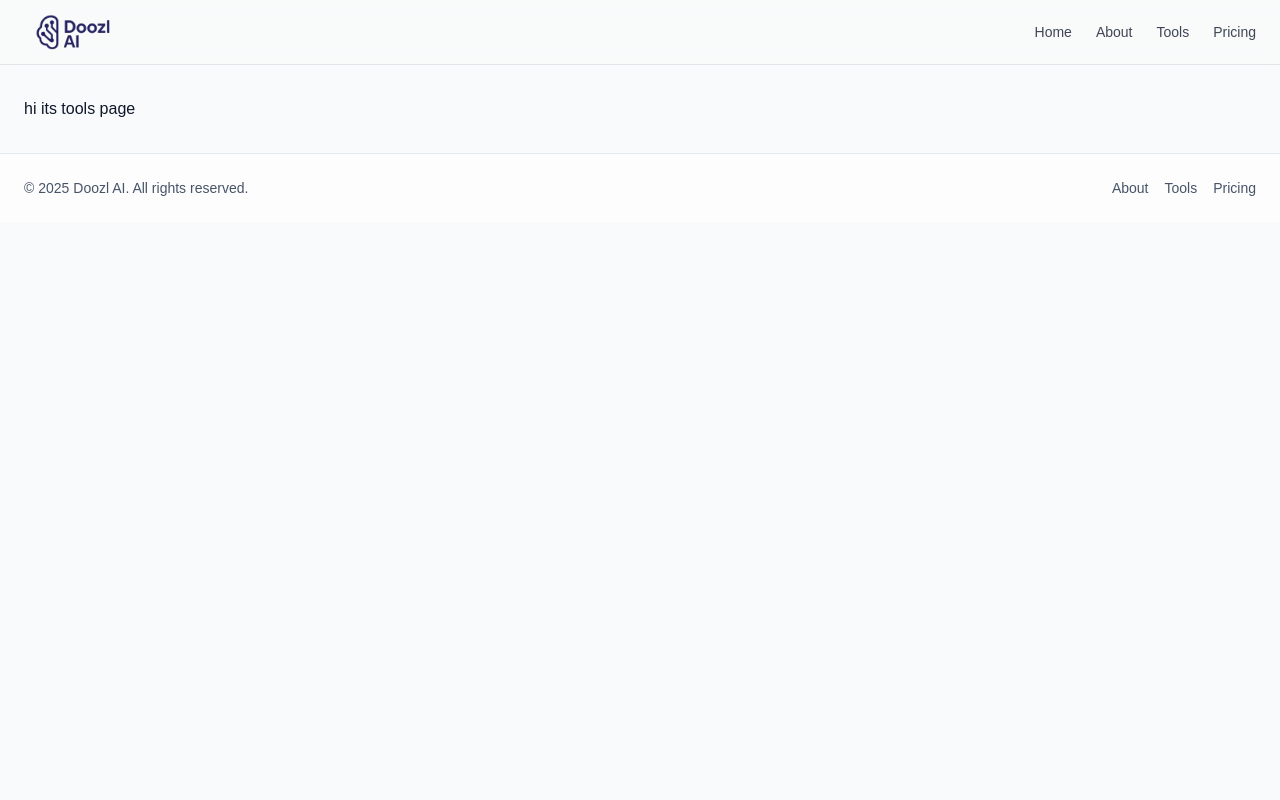
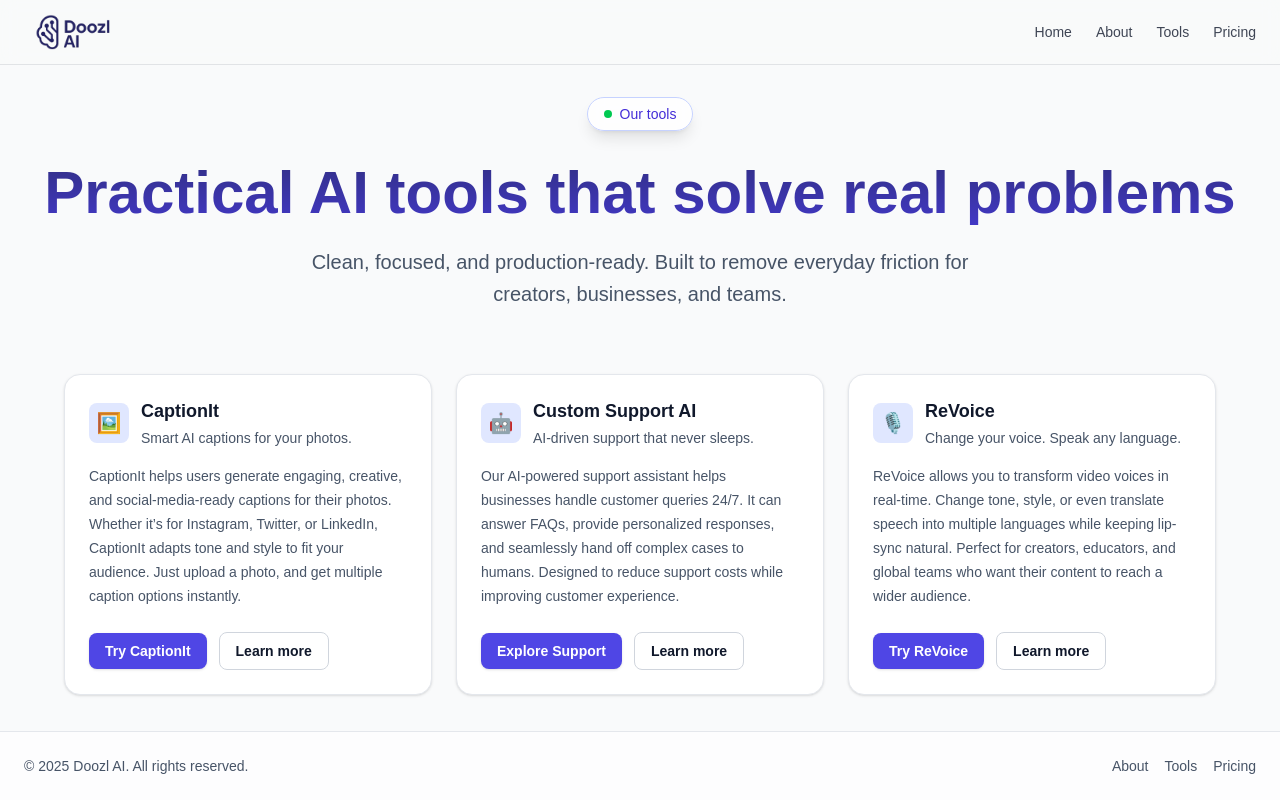
Before and after one commit to ashishratre404/website, a Next.js app: page /tools in a window 1280 px wide. Built offline with nearby package versions, Linux system fonts and the light colour scheme.

Commit message:
Tools page

```diff
--- a/src/app/layout.tsx
+++ b/src/app/layout.tsx
@@ -25,12 +25,12 @@ export default function RootLayout({
   children: React.ReactNode;
 }>) {
   return (
-    <html lang="en">
+    <html lang="en" className="h-full">
       <body
-        className={`${geistSans.variable} ${geistMono.variable} antialiased`}
+        className={`${geistSans.variable} ${geistMono.variable} antialiased min-h-[100svh] flex flex-col`}
       >
         <Navbar />
-        <main className="mx-auto max-w-7xl px-6 py-8">{children}</main>
+        <main className="mx-auto max-w-7xl px-6 py-8 flex-1">{children}</main>
         <Footer />
       </body>
     </html>
--- a/src/app/tools/page.tsx
+++ b/src/app/tools/page.tsx
@@ -1,3 +1,83 @@
+import type { Metadata } from "next";
+import SectionHeader from "@/components/common/SectionHeader";
+import { TOOLS } from "@/data/tools";
+import Link from "next/link";
+
+export const metadata: Metadata = {
+  title: "Tools • Doozl AI",
+  description:
+    "Explore Doozl AI tools — practical AI for creators and teams. CaptionIt, Custom Support, ReVoice and more.",
+};
+
 export default function ToolsPage() {
-  return <div>hi its tools page</div>;
+  return (
+    <div className="flex flex-col gap-16">
+      <SectionHeader
+        eyebrow="Our tools"
+        title="Practical AI tools that solve real problems"
+        subtitle="Clean, focused, and production‑ready. Built to remove everyday friction for creators, businesses, and teams."
+      />
+
+      <section className="mx-auto grid w-full max-w-6xl grid-cols-1 gap-6 md:grid-cols-2 lg:grid-cols-3">
+        {TOOLS.map((tool) => (
+          <div
+            key={tool.id}
+            className="group relative flex flex-col overflow-hidden rounded-2xl border border-[color:var(--color-gray-200)] bg-white p-6 shadow-sm transition hover:shadow-md"
+          >
+            <div className="flex items-start justify-between gap-3">
+              <div className="flex flex-1 min-w-0 items-center gap-3">
+                {tool.icon ? (
+                  <div className="flex h-10 w-10 items-center justify-center rounded-lg bg-[color:var(--color-brand-100)] text-xl">
+                    <span aria-hidden>{tool.icon}</span>
+                  </div>
+                ) : null}
+                <div className="min-w-0">
+                  <h3 className="text-balance line-clamp-2 text-lg font-semibold leading-snug text-[color:var(--color-foreground)]">
+                    {tool.name}
+                  </h3>
+                  <p className="mt-1 line-clamp-2 text-sm text-[color:var(--color-gray-600)]">
+                    {tool.tagline}
+                  </p>
+                </div>
+              </div>
+
+              {/* <a
+                href={tool.url}
+                target="_blank"
+                rel="noopener noreferrer"
+                className="inline-flex items-center gap-1 rounded-full border border-[color:var(--color-gray-200)] bg-white px-3 py-1 text-xs font-medium text-[color:var(--color-gray-700)] transition hover:border-[color:var(--color-gray-300)] hover:bg-[color:var(--color-gray-50)]"
+                aria-label={`Open ${tool.subdomain} in a new tab`}
+              >
+                {tool.subdomain}
+                <span aria-hidden>↗</span>
+              </a> */}
+            </div>
+
+            <p className="mt-4 line-clamp-[12] text-sm leading-6 text-[color:var(--color-gray-600)]">
+              {tool.description}
+            </p>
+
+            <div className="mt-6 flex flex-wrap items-center gap-3">
+              <a
+                href={tool.url}
+                target="_blank"
+                rel="noopener noreferrer"
+                className="inline-flex items-center justify-center rounded-lg bg-[color:var(--color-primary)] px-4 py-2 text-sm font-semibold text-[color:var(--color-primary-foreground)] shadow-sm transition hover:brightness-110"
+                aria-label={`${tool.ctaLabel} — ${tool.name}`}
+              >
+                {tool.ctaLabel}
+              </a>
+
+              <Link
+                href={`/tools#${tool.id}`}
+                className="inline-flex items-center justify-center rounded-lg border border-[color:var(--color-gray-300)] bg-white px-4 py-2 text-sm font-semibold text-[color:var(--color-foreground)] transition hover:bg-[color:var(--color-gray-100)]"
+              >
+                Learn more
+              </Link>
+            </div>
+          </div>
+        ))}
+      </section>
+    </div>
+  );
 }
--- a/src/data/tools.ts
+++ b/src/data/tools.ts
@@ -0,0 +1,46 @@
+export type ToolItem = {
+  id: string;
+  name: string;
+  subdomain: string;
+  tagline: string;
+  description: string;
+  ctaLabel: string;
+  url: string;
+  icon?: string;
+};
+
+export const TOOLS: readonly ToolItem[] = [
+  {
+    id: "captionit",
+    name: "CaptionIt",
+    subdomain: "caption.doozl.com",
+    tagline: "Smart AI captions for your photos.",
+    description:
+      "CaptionIt helps users generate engaging, creative, and social-media-ready captions for their photos. Whether it’s for Instagram, Twitter, or LinkedIn, CaptionIt adapts tone and style to fit your audience. Just upload a photo, and get multiple caption options instantly.",
+    ctaLabel: "Try CaptionIt",
+    url: "https://caption.doozl.com",
+    icon: "🖼️",
+  },
+  {
+    id: "support",
+    name: "Custom Support AI",
+    subdomain: "support.doozl.com",
+    tagline: "AI-driven support that never sleeps.",
+    description:
+      "Our AI-powered support assistant helps businesses handle customer queries 24/7. It can answer FAQs, provide personalized responses, and seamlessly hand off complex cases to humans. Designed to reduce support costs while improving customer experience.",
+    ctaLabel: "Explore Support",
+    url: "https://support.doozl.com",
+    icon: "🤖",
+  },
+  {
+    id: "revoice",
+    name: "ReVoice",
+    subdomain: "revoice.doozl.com",
+    tagline: "Change your voice. Speak any language.",
+    description:
+      "ReVoice allows you to transform video voices in real-time. Change tone, style, or even translate speech into multiple languages while keeping lip-sync natural. Perfect for creators, educators, and global teams who want their content to reach a wider audience.",
+    ctaLabel: "Try ReVoice",
+    url: "https://revoice.doozl.com",
+    icon: "🎙️",
+  },
+];
```
